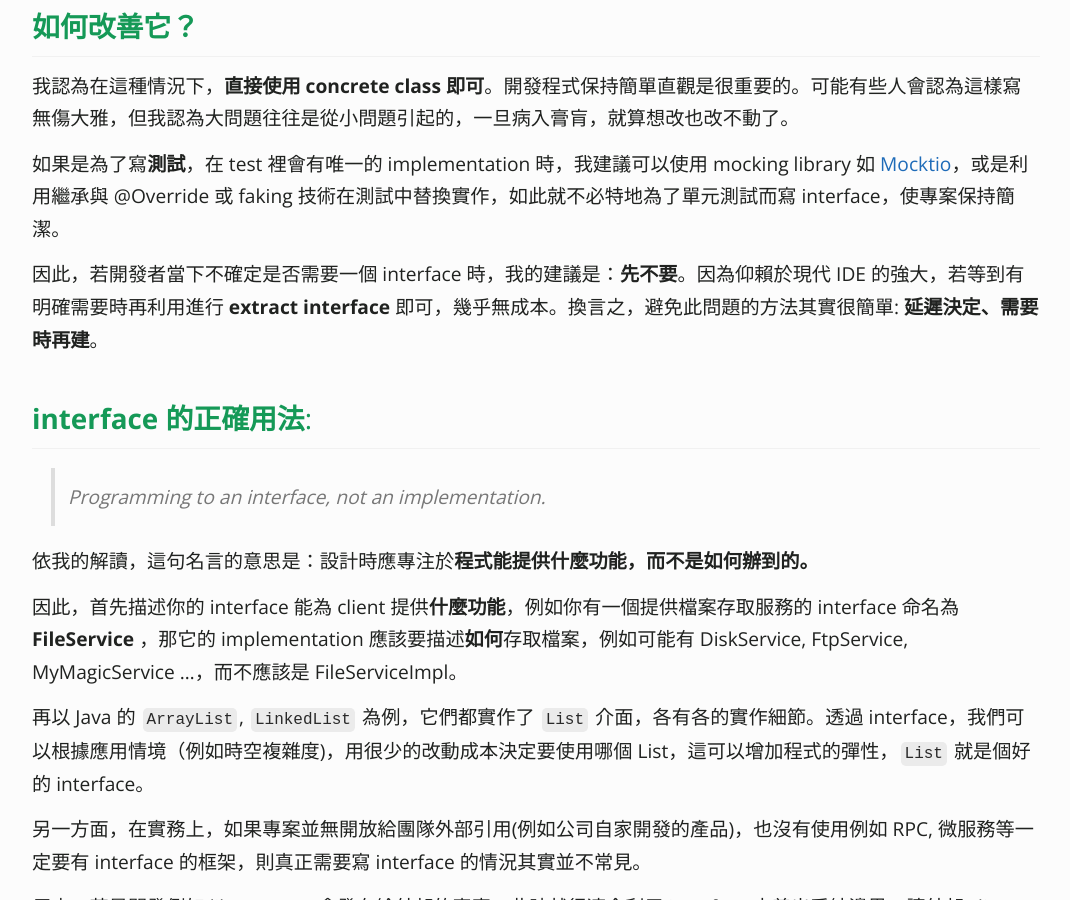
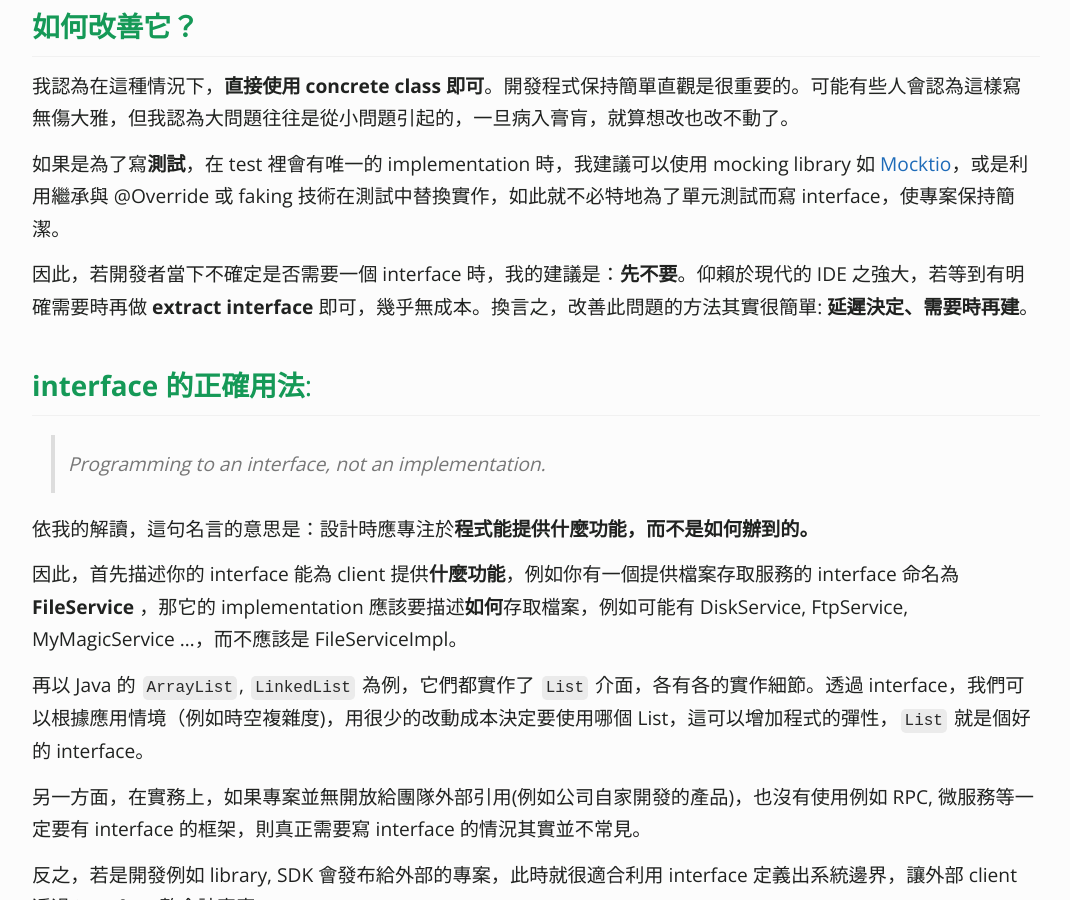
Before and after one commit to KaiSheng714/KaiSheng714.github.io, a Jekyll site: the page built from _posts/2022-01-20-anti-pattern-of-java-interface-impl-style.md, in a window 1280 px wide and 900 px high, scrolled down 1644 px. Shown: the whole window, without its empty margins (104-1174 px from the left). Built offline with Jekyll 4.4.1, drawn with Linux system fonts in a browser that asks for light colours; comment, search, counter and statistics services are not loaded.

Commit message:
interface

```diff
--- a/_posts/2022-01-20-anti-pattern-of-java-interface-impl-style.md
+++ b/_posts/2022-01-20-anti-pattern-of-java-interface-impl-style.md
@@ -43,7 +43,7 @@ image: /assets/image/interface-impl-dir.png
 
 如果是為了寫**測試**，在 test 裡會有唯一的 implementation 時，我建議可以使用 mocking library 如 [Mocktio](https://site.mockito.org/)，或是利用繼承與 @Override 或 faking 技術在測試中替換實作，如此就不必特地為了單元測試而寫 interface，使專案保持簡潔。
 
-因此，若開發者當下不確定是否需要一個 interface 時，我的建議是：**先不要**。因為仰賴於現代 IDE 的強大，若等到有明確需要時再利用進行 **extract interface** 即可，幾乎無成本。換言之，避免此問題的方法其實很簡單: **延遲決定、需要時再建**。
+因此，若開發者當下不確定是否需要一個 interface 時，我的建議是：**先不要**。仰賴於現代的 IDE 之強大，若等到有明確需要時再做 **extract interface** 即可，幾乎無成本。換言之，改善此問題的方法其實很簡單: **延遲決定、需要時再建**。
 
 
 ## **interface 的正確用法**:
```
